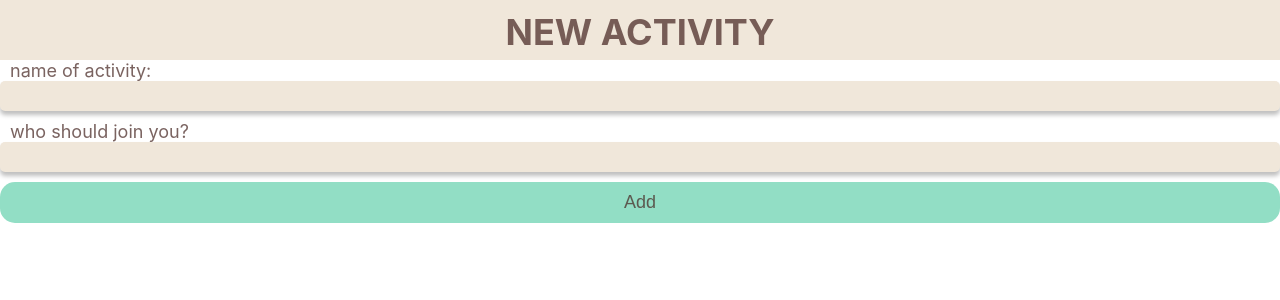
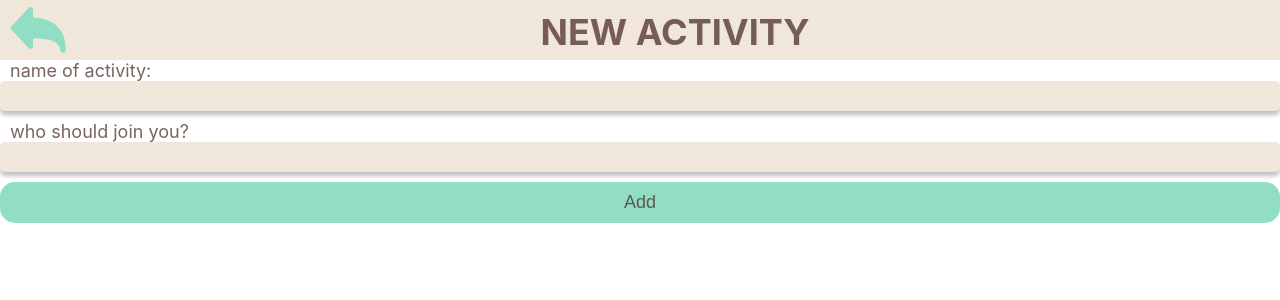
Before and after one commit to JelenadlS/capstone-project, a React (Create React App) app: page /newactivity in a window 1280 px wide. Shown: the top 300 px of the page. Built offline with nearby package versions, Linux system fonts and the light colour scheme.

Commit message:
Add Arrow back to newactivity page

```diff
--- a/src/pages/NewActivityPage.js
+++ b/src/pages/NewActivityPage.js
@@ -6,7 +6,7 @@ export default function NewActivityPage({ onAddActivity }) {
   return (
     <>
       <WrapperApp>
-        <Header title="new activity" />
+        <Header title="new activity" link="y" />
 
         <Bottom>
           <Form onAddActivity={onAddActivity} />
```
